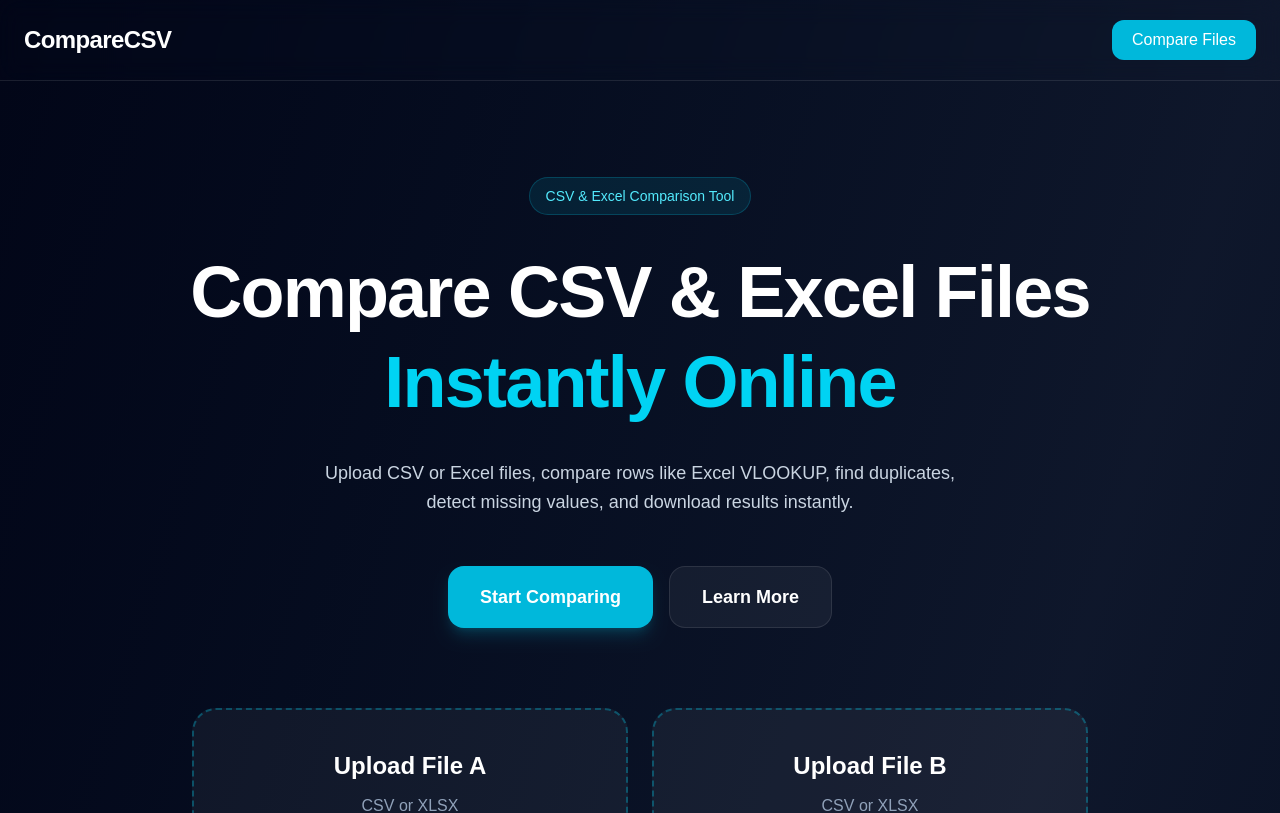
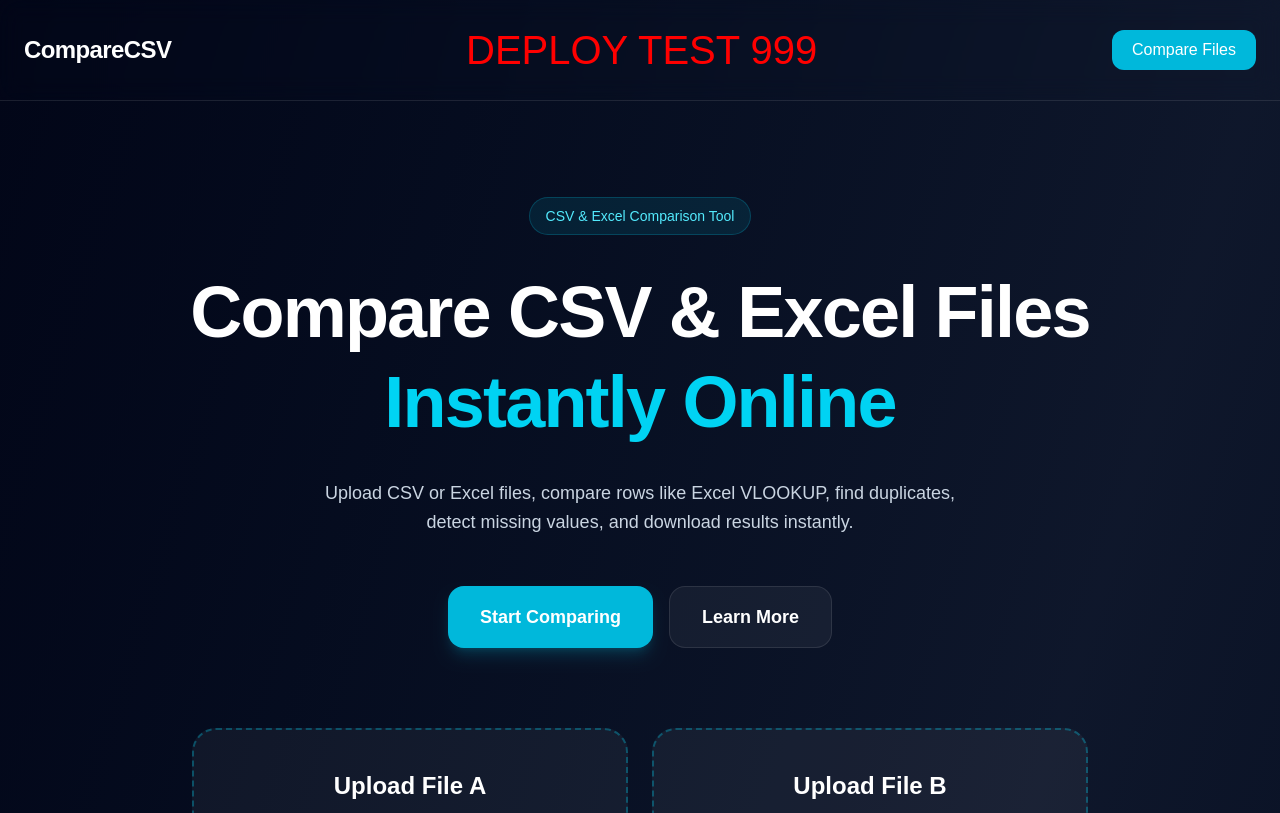
Before and after one commit to namrata505/comparecsv, a Next.js app: page / in a window 1280 px wide. Shown: the top 813 px of the page. Built offline with nearby package versions, Linux system fonts and the light colour scheme.

Commit message:
deploy test

```diff
--- a/app/page.tsx
+++ b/app/page.tsx
@@ -8,6 +8,10 @@ export default function Home() {
         <div className="max-w-7xl mx-auto px-6 py-5 flex items-center justify-between">
           <h1 className="text-2xl font-bold tracking-tight">
             CompareCSV
+          </h1>
+
+          <h1 style={{ color: "red", fontSize: "40px" }}>
+            DEPLOY TEST 999
           </h1>
 
           <button className="bg-cyan-500 hover:bg-cyan-400 transition px-5 py-2 rounded-xl font-medium">
```
